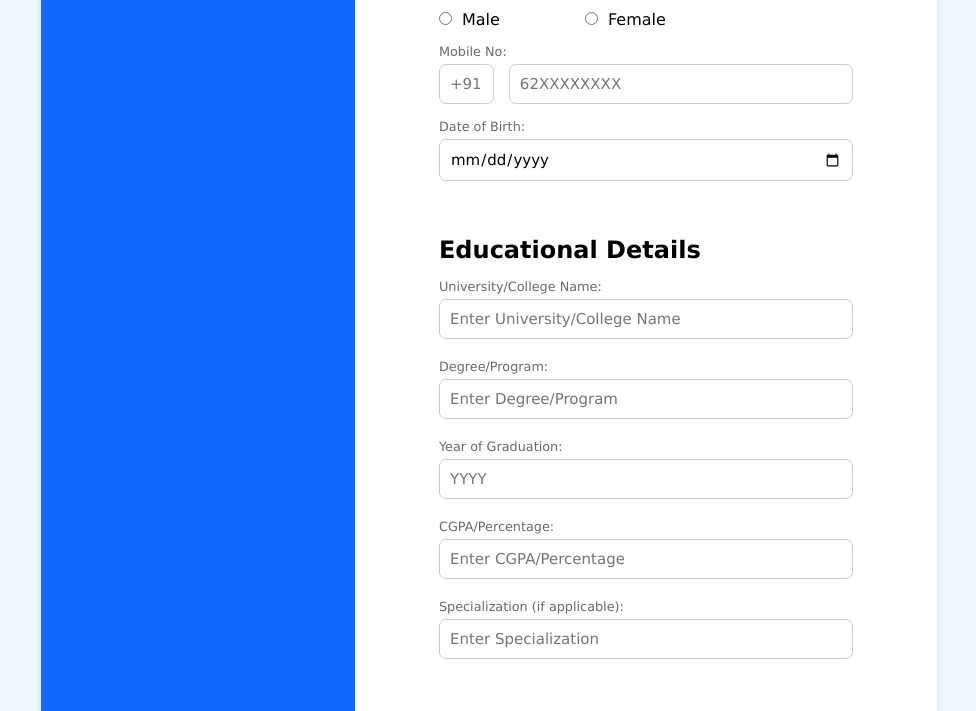
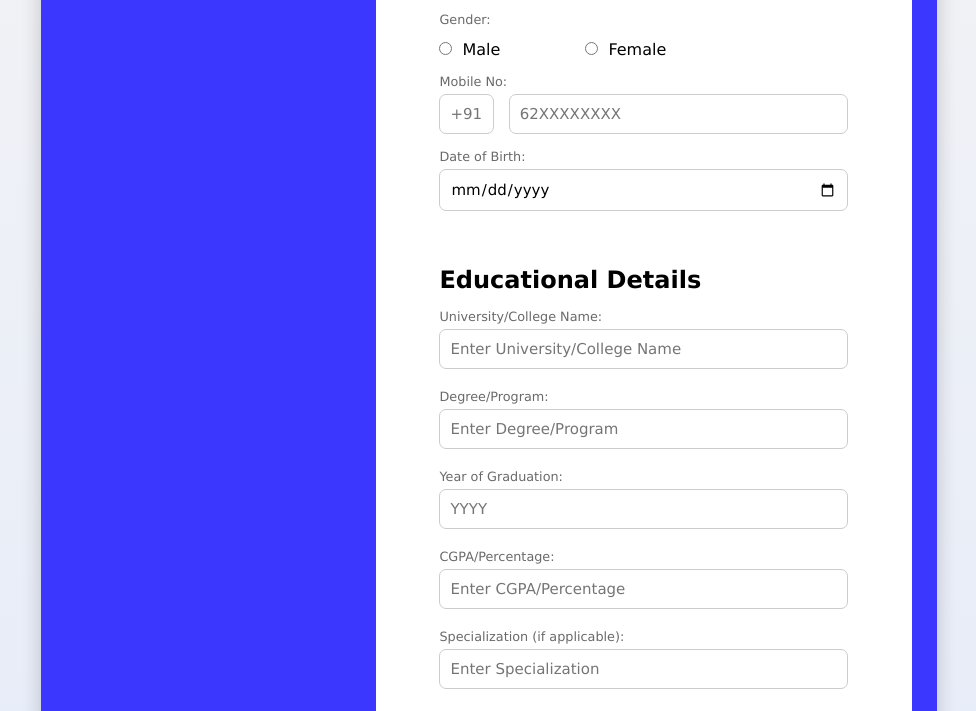
Before and after one commit to Bhupendra-003/Pre-Placement-Registration-form, a plain HTML site: page index.html in a window 1280 px wide. Shown: the part 378-1089 px from the top of the page, without its empty margins (151-1127 px from the left). Drawn offline with Linux system fonts and the light colour scheme.

Commit message:
just main-left is left

```diff
--- a/style.css
+++ b/style.css
@@ -7,33 +7,39 @@
 html, body{
     height: auto;
     width: 100%;
-    background-color: aliceblue;
+    background: linear-gradient(to top, #d8e4ff, #f4f4f4);
     display: flex;
     justify-content: center;
-    align-items: center;
 }
+
 .main{
+    padding: 30px 25px;
+    background-color: #3b37fe;
     display: flex;
     position: relative;
-    background-color: white;
     width: 70%;
     justify-content: center;
-    align-items: center;
-    box-shadow: 0 4px 6px rgba(0,0,0,0.1);
-    border-radius: 20px;
+    box-shadow: 0 4px 20px rgba(0, 0, 0, 0.2);
     margin: 40px 0px 40px 0px;
+    border-radius: 18px;
 }
 .main-left{
-    position: relative;
-    border-top-left-radius: 20px;
-    border-bottom-left-radius: 20px;
+    width: auto;
+    color: white;
+    margin: 10px;
+    padding: 20px;
+    border-radius: 20px;
     width: 35%;
-    height: 100%;
-    background-color: rgb(16, 104, 255);
-    color: white;
-    padding: 25px;
-    letter-spacing: 0.1rem;
-    height: 2350px;
+}
+.main-right{
+    border-radius: 18px;
+    background-color: white;
+    width: 65%;
+    padding: 40px 0px;
+    display: flex;
+    height: fit-content;
+    justify-content: center;
+    align-items: center;
 }
 .main-left h1{
     margin: 30% 0 20px 0;
@@ -41,14 +47,7 @@ html, body{
 .main-left p{
     font-size: 0.8rem;
 }
-.main-right{
-    width: 65%;
-    padding: 40px 20px;
-    display: flex;
-    height: fit-content;
-    justify-content: center;
-    align-items: center;
-}
+
 .main-right h3{
     margin-top: 45px;
 }
@@ -59,8 +58,8 @@ html, body{
 }
 .name-area{
     display: flex;
-    justify-content: space-between;
     margin-top: 30px;
+    gap: 15px;
 }
 label{
     font-size: 0.8rem;
```
